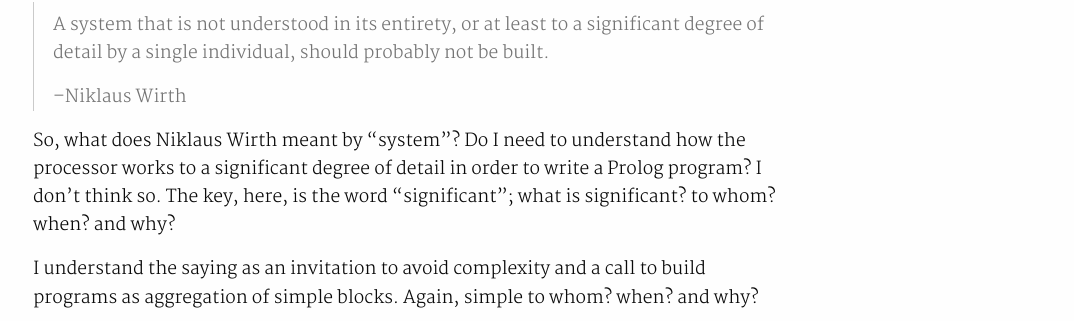
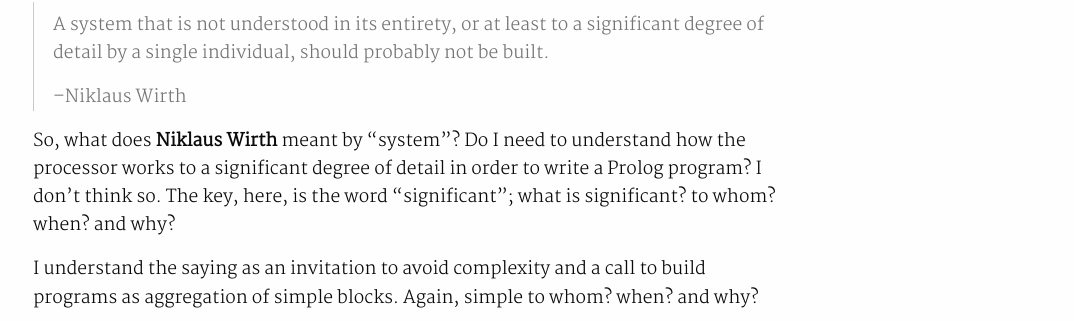
Before and after one commit to haresfaiez/haresfaiez.github.io, a Jekyll site: the page built from _posts/2018-06-10-making-decisions-that-fit-discoverability.md, in a window 1280 px wide. Shown: the part 501-822 px from the top of the page, without its empty margins (102-1176 px from the left). Built offline with Jekyll 4.4.1, drawn with Linux system fonts in a browser that asks for light colours; comment, search, counter and statistics services are not loaded.

Commit message:
Use a bold font for `strong` elements in a post

```diff
--- a/_style/custom/_typography.scss
+++ b/_style/custom/_typography.scss
@@ -82,7 +82,7 @@ aside {
       font-size: $medium-size;
     }
 
-    h2 {
+    strong, h2 {
       font-weight: 600;
     }
 
```
Also changed, not shown: css/main.scss (+1 -1 lines).
